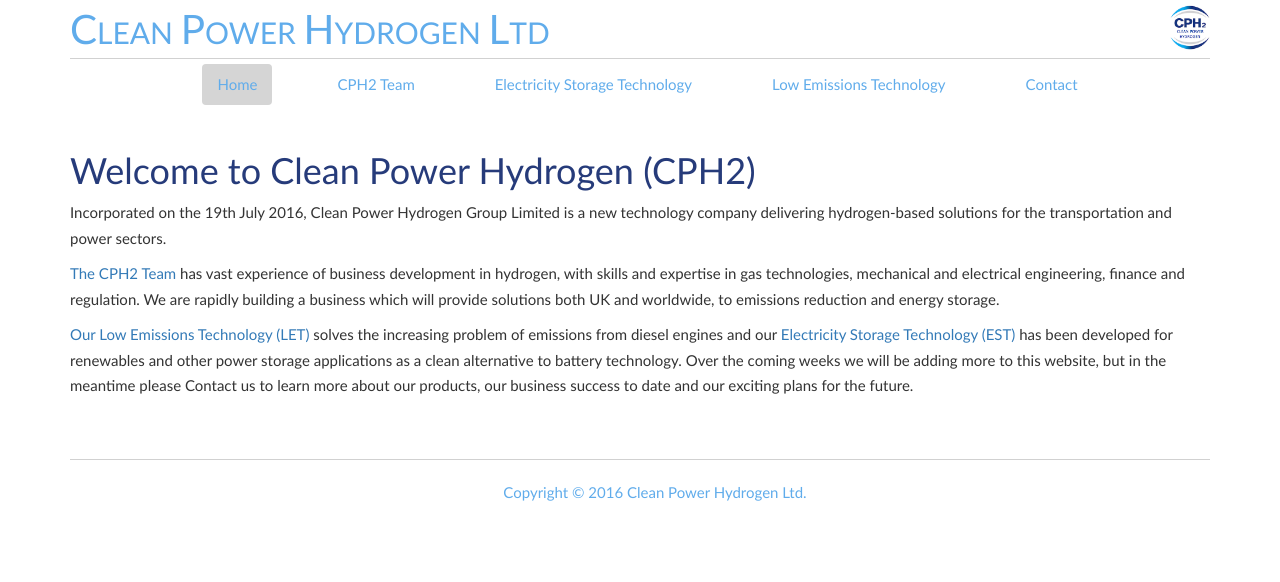
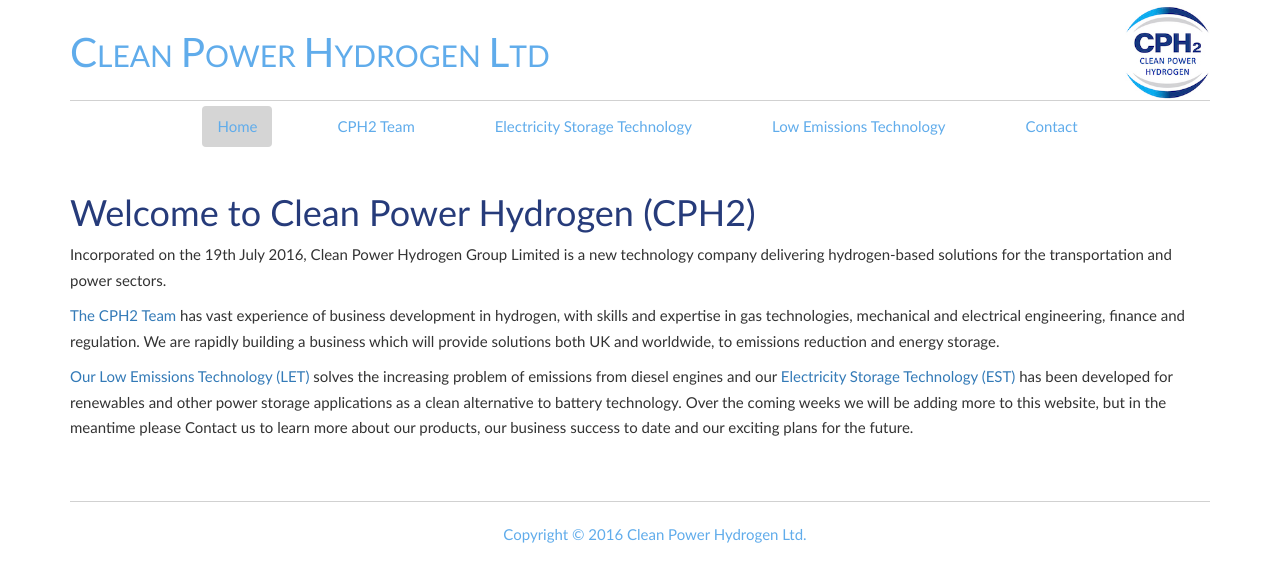
Before and after one commit to tcranston/cit-cph2, a Jekyll site: the page built from index.md, in a window 1280 px wide. Shown: the top 582 px of the page. Built offline with Jekyll 4.4.1, drawn with Linux system fonts in a browser that asks for light colours.

Commit message:
logo size tweak

```diff
--- a/_config.yml
+++ b/_config.yml
@@ -2,7 +2,7 @@
 title: Clean Power Hydrogen (CPH2)
 email: your-email@domain.com
 description: Clean Power Hydrogen (CPH2) is a new technology company delivering hydrogen-based solutions for the transportation and power sectors
-keywords: new technology, engineering, hydrogen-based solutions, power sectors,
+keywords: New Technology, engineering, hydrogen-based solutions, power sectors, power, Hydrogen
 baseurl: "" # the subpath of your site, e.g. /blog/
 url: "http://yourdomain.com" # the base hostname & protocol for your site
 
--- a/_includes/mbl_header.html
+++ b/_includes/mbl_header.html
@@ -10,7 +10,7 @@
     <span class="xl-letter">L</span>td
   </span>
   <span class="mbl-company-logo pull-right">
-    <img class="mbl-logo" src="{{ "/images/CPH2-logo-150.jpg" | prepend: site.baseurl }}" alt="Clean Power Hydrogen Ltd Logo" title="Monroe Brothers Ltd" height="50px">
+    <img class="mbl-logo" src="{{ "/images/CPH2-logo-150.jpg" | prepend: site.baseurl }}" alt="Clean Power Hydrogen Ltd Logo" title="Clean Power Hydrogen Ltd" height="100px">
   </span>
   </div>
 <nav class="navbar navbar-default">
--- a/css/local.css
+++ b/css/local.css
@@ -25,6 +25,7 @@ h1, h2, h3, h4 {
     font-weight: 100;
 	font-style: normal;
 	font-variant: normal;
+	padding-top: 2%;
 }
 
 .mbl-company-name .xl-letter {
```
